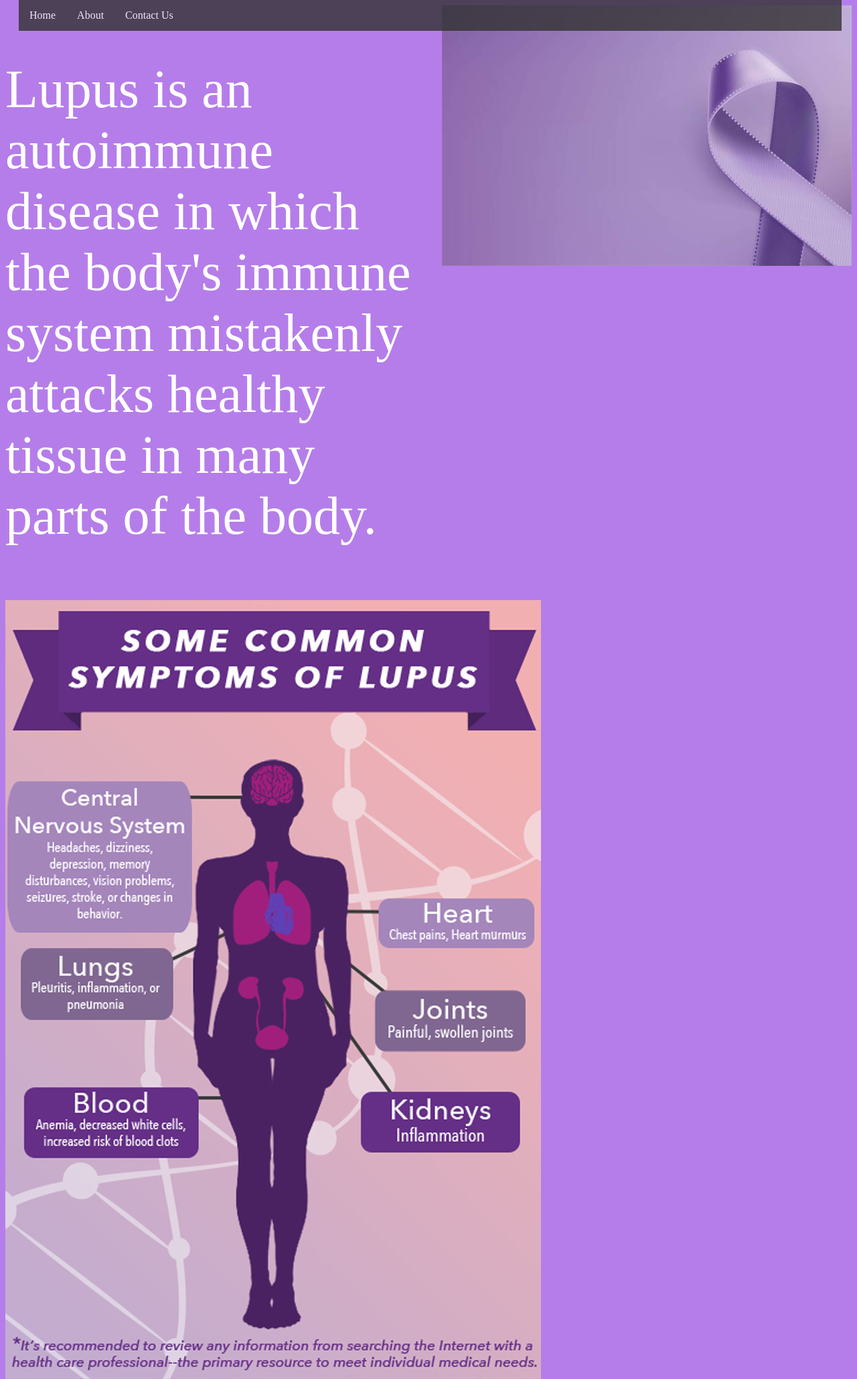
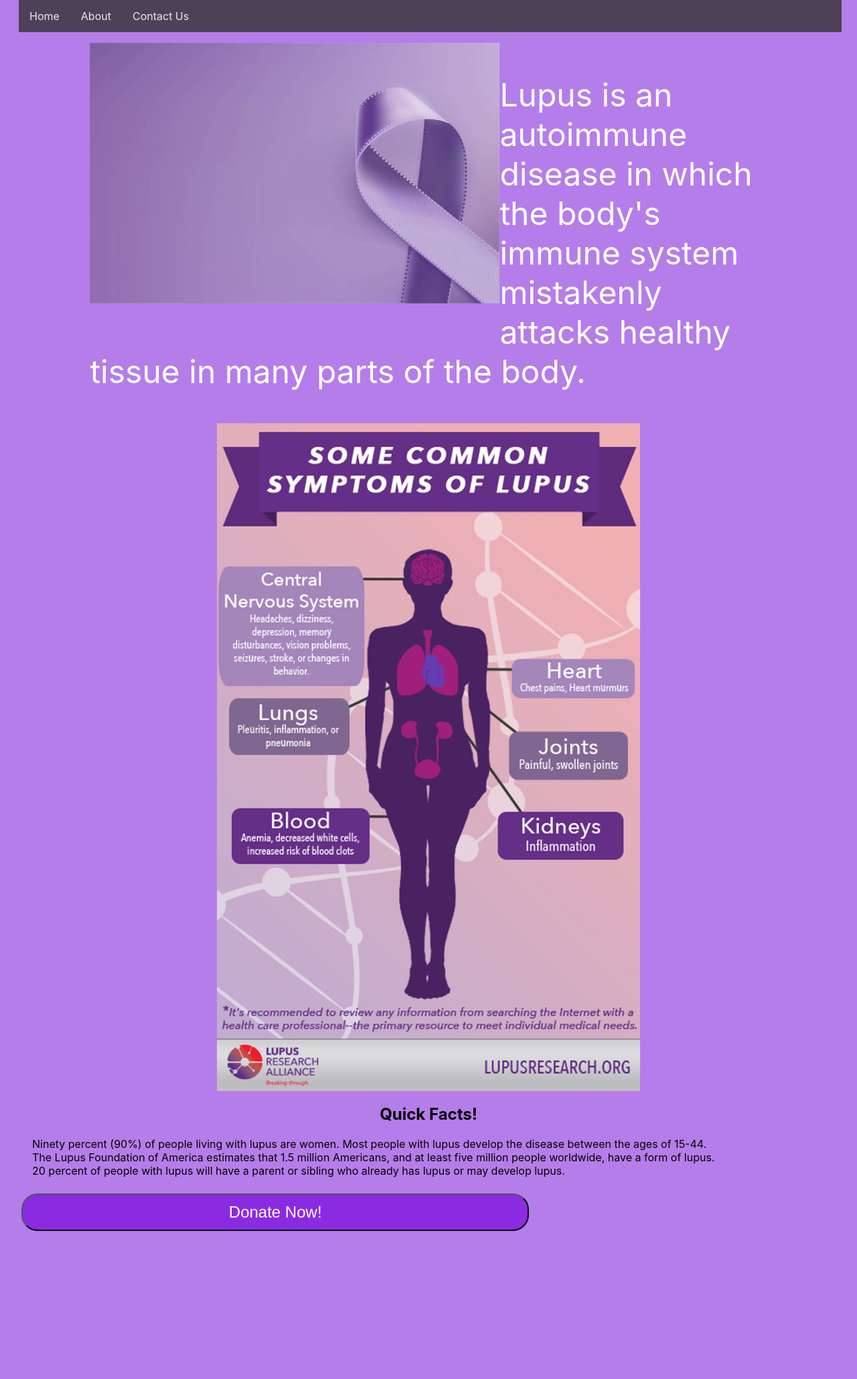
Before and after one commit to j-reyes314/Lupus_Donate, a plain HTML site: page index.html in a window 1280 px wide. Shown: the top 2059 px of the page at 67% size. After the commit the page ends 1870 px from the top, so only its background shows below. Drawn offline with Linux system fonts and the light colour scheme.

Commit message:
CSS changes

```diff
--- a/index.html
+++ b/index.html
@@ -18,22 +18,21 @@
 
     </nav>
 
-    <div class="conatainer">
-        <div class="wrapper-b">
-            <img src="lupus-ribbon.jpg" alt="Lupus Ribbon">
-        </div>
-        <div class="wrapper-a">
-            <p>Lupus is an autoimmune disease in which the body's immune system
+    <div class="container">
+            <img class="ribbon" src="lupus-ribbon.jpg" alt="Lupus Ribbon">
+
+
+        <div>
+            <p class="container-inner">Lupus is an autoimmune disease in which the body's immune system
                 mistakenly attacks healthy tissue in many parts of the body.</p>
         </div>
-
     </div>
 
-    <img src="Lupus-Symptoms-infographic.jpg" alt="Lupus facts">
+    <img class="info" src="Lupus-Symptoms-infographic.jpg" alt="Lupus facts">
 
-    <h1>Quick Facts!</h1>
+    <h2>Quick Facts!</h2>
 
-    <ul>
+    <ol >
         <li>Ninety percent (90%) of people living with lupus are women.
             Most people with lupus develop the disease between the ages of 15-44.
         </li>
@@ -45,10 +44,10 @@
 
         <li>
             20 percent of people with lupus will have a parent or sibling who already has lupus or may develop lupus.
-            About 5 percent of the children born to individuals with lupus will develop the illness.[
         </li>
-    </ul>
+    </ol>
 
     <button class="cta ">Donate Now!</button>
+
 </body>
 </html>
--- a/styles.css
+++ b/styles.css
@@ -1,5 +1,6 @@
 body{
     background-color: rgb(181, 125, 233);
+    font-family: -apple-system,system-ui,BlinkMacSystemFont,“Segoe UI”,Roboto,“Helvetica Neue”,Arial,sans-serif
 }
 
 nav{
@@ -11,7 +12,6 @@ nav{
     margin: 20px;
     margin-top: 0;
 }
-
 
 ul {
     list-style-type: none;
@@ -35,28 +35,22 @@ li a:hover {
     background-color: #111;
 }
 
-.ribbon{
-    width: auto;
-    height: auto;
-}
-
 .container{
     width: 80%;
     overflow: hidden;
+    margin-left: auto;
+    margin-right: auto;
+    margin-top: 4em;
 }
 
-.wrapper-a{
+.ribbon{
     float: left;
-    width: 50%;
-}
-.wrapper-a p{
-    font-size: 5em;
-    color: white;
-    font: fantasy;
+    margin-bottom: 1em;
 }
 
-.wrapper-b{
-    float: right;
+.container-inner {
+    font-size: 3em;
+    color: white;
 }
 
 .info{
@@ -64,6 +58,11 @@ li a:hover {
     margin-left: auto;
     margin-right: auto;
     width: 50%;
+}
+
+ol{
+    list-style-type: none;
+    text-align: center;
 }
 
 button{
@@ -80,24 +79,34 @@ button:hover{
     background-color: rgb(160, 91, 224);
 }
 
+.cta{
+    width: 60%;
+    font-size: 18pt;
+    text-align: center;
+}
+
 h1{
     position: relative;
     top: 2em;
     text-align: center;
 }
 
+h2{
+    position: relative;
+    text-align: center;
+}
 
 .contact-us{
     top: 5em;
     position: relative;
     margin: 0;
 }
+
 label{
     display: block;
     font-size: 1.2em;
     text-align: left;
 }
-
 
 input, textarea{
     outline: 0;
```
